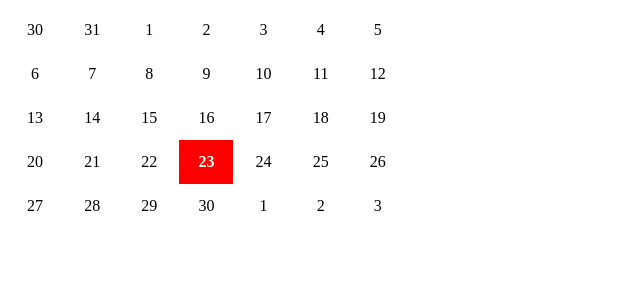
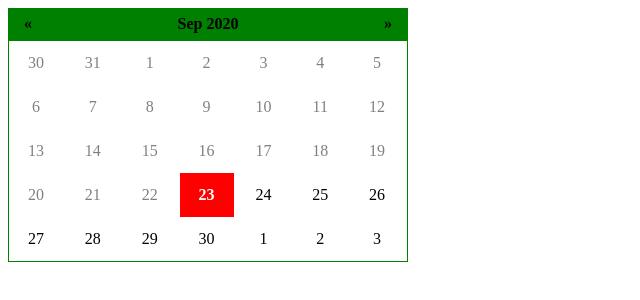
Before and after one commit to Muh-Hasan/Calendar-React, a React (Create React App) app: page / in a window 1280 px wide. Shown: the top 300 px of the page, without its empty margins (0-640 px from the left). Built offline with nearby package versions, Linux system fonts and the light colour scheme.

Commit message:
css done

```diff
--- a/src/App.css
+++ b/src/App.css
@@ -5,12 +5,11 @@
 }
 
 .calendar .header {
-  background-color: var(--light-blue);
+  background-color: green;
   text-align: center;
   min-height: 2rem;
   line-height: 2rem;
-  color: var(--black);
-  font-family: var(--font-book);
+  color: black;
   font-weight: 700;
   display: flex;
 }
@@ -24,7 +23,7 @@
 }
 
 .calendar .body {
-  border: 1px solid var(--light-blue);
+  border: 1px solid green;
 }
 
 .calendar .header .previous {
@@ -70,13 +69,13 @@
   width: 54px;
   height: 44px;
   position: relative;
-  color: var(--black);
+  color: black;
   z-index: 100;
   line-height: 44px;
 }
 
 .calendar .day div.before {
-  color: var(--grey);
+  color: grey;
 }
 
 .calendar .day div.selected {
@@ -87,5 +86,5 @@
 }
 
 .calendar .day div.today {
-  background-color: var(--grey);
+  background-color: grey;
 }
--- a/src/Calendar/index.js
+++ b/src/Calendar/index.js
@@ -36,12 +36,32 @@ export default function Calendar() {
     return "";
   }
 
+  function currMonthName() {
+    return value.format("MMM");
+  }
+  function currYear() {
+    return value.format("YYYY");
+  }
+  function prevMonth(){
+      return value.clone().subtract(1 , 'month')
+  }
+  function nextMonth(){
+    return value.clone().add(1 , 'month')
+  }
   return (
     <div className="calendar">
+      <div className="header">
+        <div className="previous" onClick={() => setValue(prevMonth())}>{String.fromCharCode(171)}</div>
+        <div className="current">
+          {currMonthName()} {currYear()}
+        </div>
+        <div className="next" onClick={() => setValue(nextMonth())}>{String.fromCharCode(187)}</div>
+      </div>
+      <div className="body">
         {calendar.map((week) => (
           <div>
             {week.map((day) => (
-            <div className="day" onClick={() => setValue(day)}>
+              <div className="day" onClick={() => !beforeToday(day) && setValue(day)}>
                 <div className={dayStyles(day)}>
                   {day.format("D").toString()}
                 </div>
@@ -50,5 +70,6 @@ export default function Calendar() {
           </div>
         ))}
       </div>
+    </div>
   );
 }
```
Lines whose indentation alone changed are shown as unchanged.
